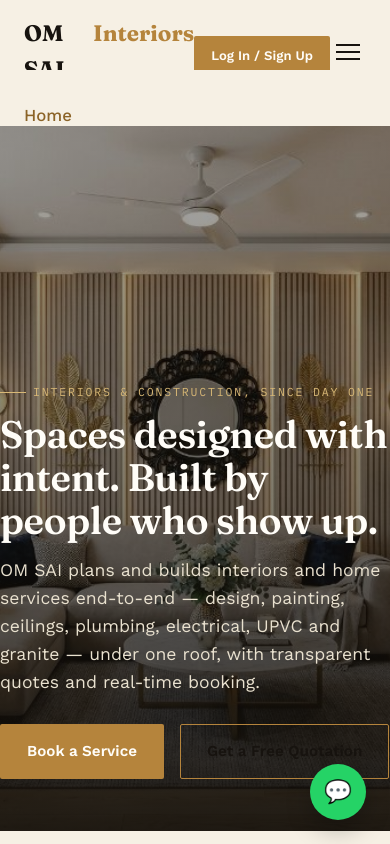
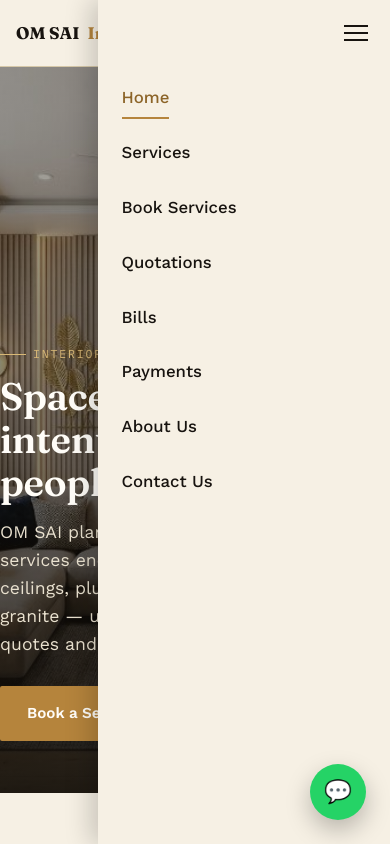
Before and after one commit to twinklequeen452-jpg/om-sai, a plain HTML site: page index.html in a window 390 px wide. Both pictures are taken after a click on the button "Toggle menu". Shown: the top 844 px of the page. Drawn offline with nearby package versions, Linux system fonts and the light colour scheme; files that its build step writes are made by us from their sources; files whose address does not match are found by name.

Commit message:
respnsive

```diff
--- a/responsive.css
+++ b/responsive.css
@@ -10,7 +10,7 @@
   .nav-links.open{ transform:translateX(0); }
   .nav-links a{ font-size:1.05rem; }
   .nav-actions{ margin-top:8px; }
-  .hero-content{ padding:44px 0 52px; }
+  .hero-content{ padding-top:44px; padding-bottom:52px; }
   .form-row{ grid-template-columns:1fr; }
   .auth-card .form-card{ padding:26px; }
 }
@@ -26,3 +26,24 @@
   .page-hero h1{ font-size:1.9rem; }
   .footer-bottom{ flex-direction:column; }
 }
+
+/* Mobile nav: right side drawer */
+@media (max-width: 860px) {
+  html, body { overflow-x: hidden; }
+  .site-header { backdrop-filter: none; -webkit-backdrop-filter: none; background: var(--ivory); }
+  .nav { flex-wrap: nowrap; padding: 14px 16px; gap: 10px; }
+  .brand { font-size: 1.05rem; white-space: nowrap; }
+  .nav-actions { margin-left: auto; margin-top: 0; }
+  .nav-actions .btn { padding: 8px 10px; font-size: 0.78rem; }
+  .nav-toggle { position: relative; z-index: 201; }
+  .nav-links {
+    position: fixed; top: 0; right: 0; left: auto; bottom: auto;
+    width: 75%; max-width: 300px; height: 100vh;
+    padding: 80px 24px 24px; background: var(--ivory);
+    flex-direction: column; align-items: flex-start; gap: 20px;
+    box-shadow: -8px 0 24px rgba(0,0,0,.18);
+    transform: translateX(100%); visibility: hidden;
+    transition: transform .3s ease, visibility .3s; z-index: 199;
+  }
+  .nav-links.open { transform: translateX(0); visibility: visible; }
+}
```
